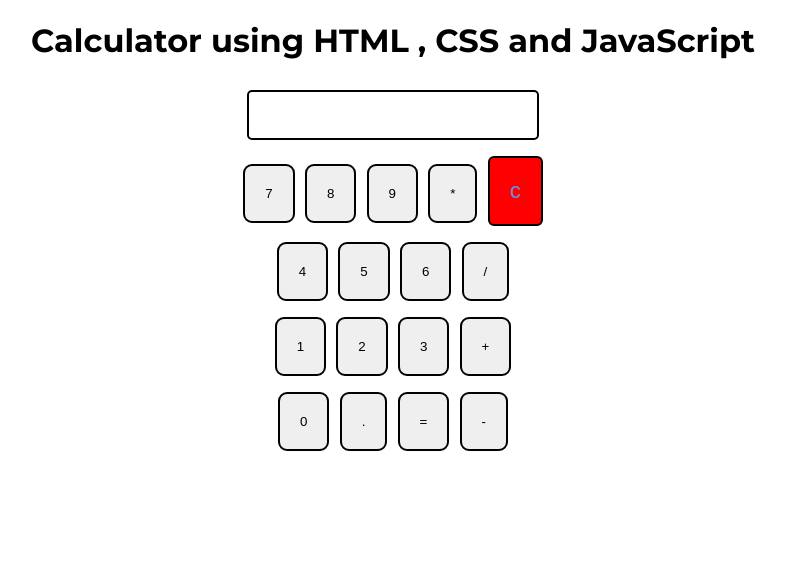
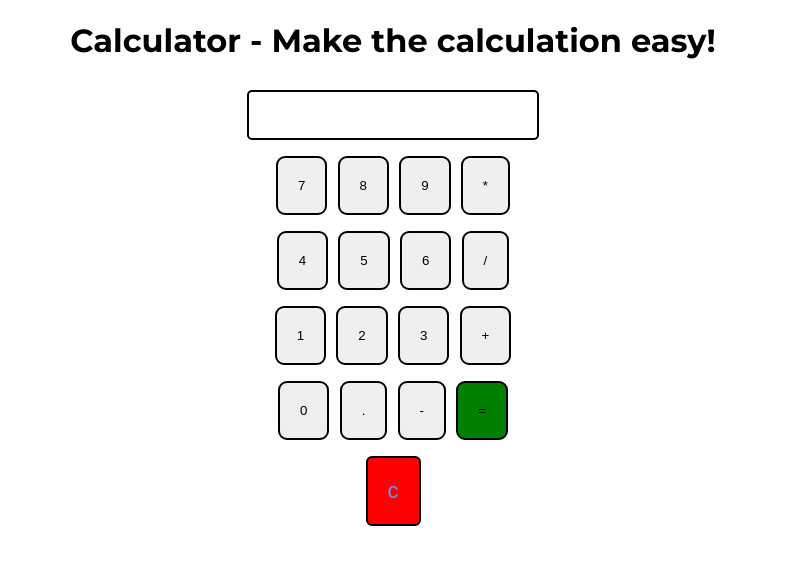
Before and after one commit to Pritamawatade/calculator, a plain HTML site: page index.html in a window 1280 px wide. Shown: the whole page, without its empty margins (255-1041 px from the left). Drawn offline with Linux system fonts and the light colour scheme.

Commit message:
Finaly completed the  app

```diff
--- a/index.html
+++ b/index.html
@@ -10,7 +10,8 @@
 </head>
 <body>
     <h1 class="text-center">
-        Calculator using HTML , CSS and JavaScript
+
+        Calculator - Make the calculation easy!
     </h1>
     <div class="container bg-red mx-auto flex flex-col item-center m-w-20 ">
         <div class="row">
@@ -22,7 +23,6 @@
             <button class="button">8</button>
             <button class="button">9</button>
             <button class="button">*</button>
-            <button value="C"  style=" color:cornflowerblue; font-size: 22px;background-color: red; border-radius: 6px;" class="button">c</button>
 
         </div>
         <div class="row">
@@ -41,9 +41,13 @@
             <button class="button">0</button>
             <button class="button">.</button>
             <!-- <button class="button" value="=">=</button> -->
-            <button class="p" value="=">=</button>
+            <button class="button">-</button>
+            <button class="p" style="background-color: green;" value="=">=</button>
 
-            <button class="button">-</button>
+        </div>
+        <div class="row">
+            <button value="C"  style=" color:cornflowerblue; font-size: 22px;background-color: red; border-radius: 6px;" class="button">c</button>
+
         </div>
     </div>
 
```
